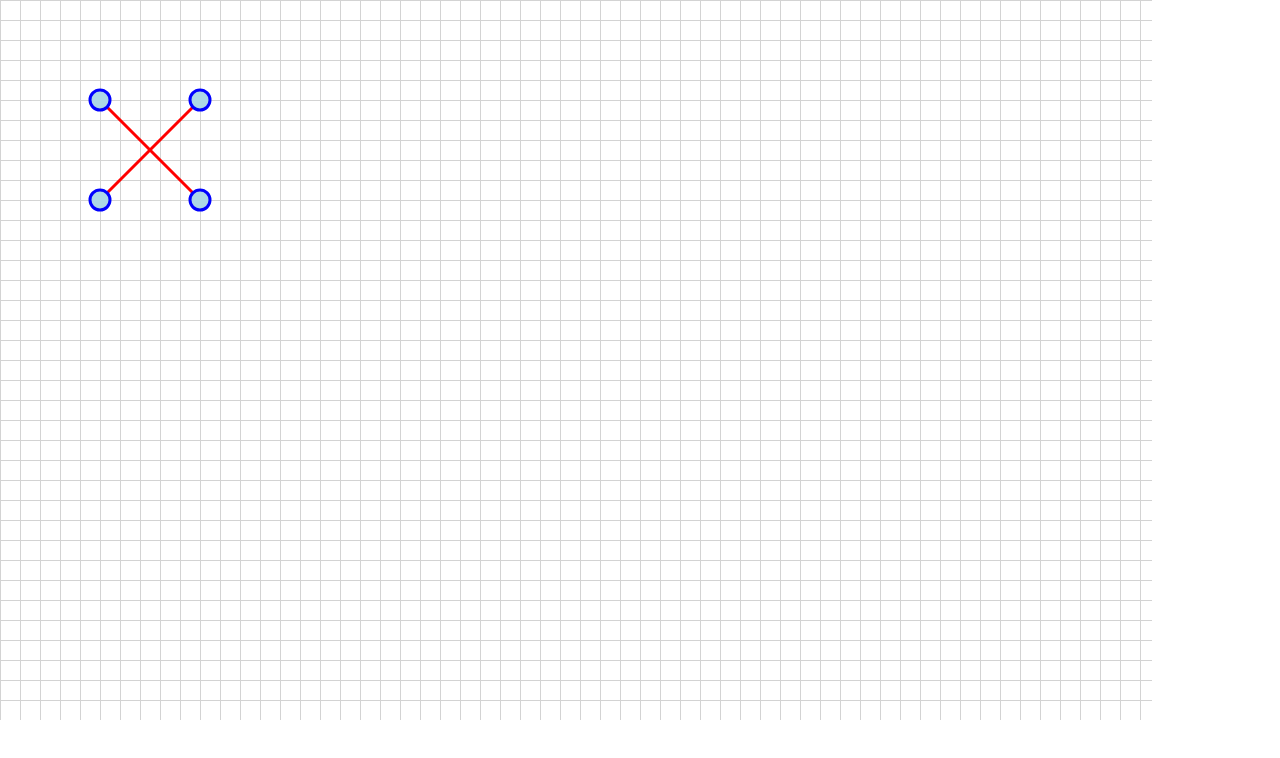
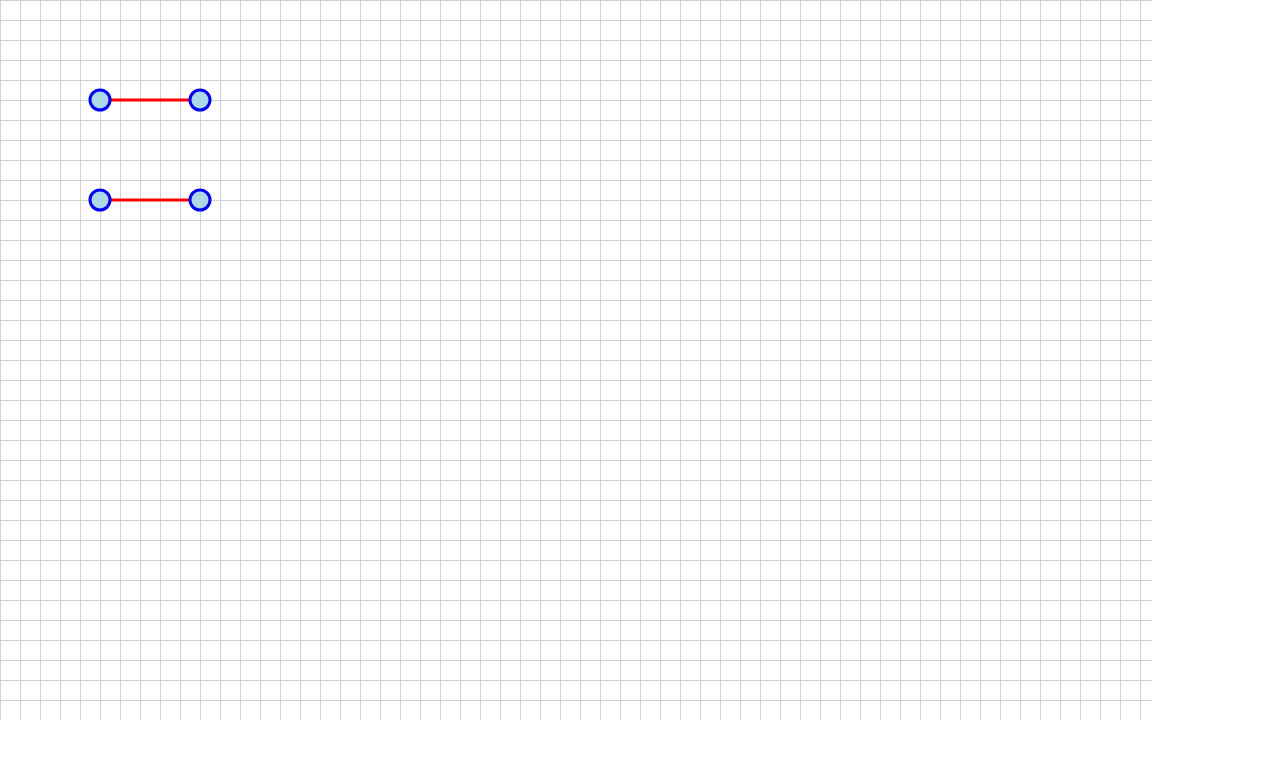
Before and after one commit to petterdaae/graphy, a React (Create React App) app: page / in a window 1280 px wide. Shown: the top 758 px of the page. Built offline with nearby package versions, Linux system fonts and the light colour scheme.

Commit message:
Refactor

```diff
--- a/src/App.tsx
+++ b/src/App.tsx
@@ -1,5 +1,5 @@
 import { useState } from "react";
-import Workboard from "./components/Workboard";
+import { Workboard, Node, Edge } from "./components/Workboard";
 
 const NODE_RADIUS = 10;
 const NODE_FILL = "lightblue";
@@ -9,21 +9,21 @@ const BOARD_WIDTH = 3000;
 const BOARD_HEIGHT = 3000;
 
 function App() {
-  const [nodes, setNodes] = useState<number[][]>([
-    [100, 100, 0],
-    [200, 200, 1],
-    [100, 200, 2],
-    [200, 100, 3],
+  const [nodes, setNodes] = useState<Node[]>([
+    { xPos: 100, yPos: 100 },
+    { xPos: 200, yPos: 100 },
+    { xPos: 100, yPos: 200 },
+    { xPos: 200, yPos: 200 },
   ]);
-  const [edges, setEdges] = useState<number[][]>([
-    [0, 1, 1],
-    [2, 3, 2],
+  const [edges, setEdges] = useState<Edge[]>([
+    { fromIndex: 0, toIndex: 1 },
+    { fromIndex: 2, toIndex: 3 },
   ]);
   return (
     <div>
       <Workboard
         onClick={(x, y) => {
-          setNodes((prev) => [...prev, [x, y, prev.length]]);
+          setNodes((prev) => [...prev, { xPos: x, yPos: y }]);
         }}
         nodes={nodes}
         nodeRadius={NODE_RADIUS}
--- a/src/components/Workboard.tsx
+++ b/src/components/Workboard.tsx
@@ -19,10 +19,20 @@ const Board = styled.div`
     linear-gradient(to bottom, lightgrey 1px, transparent 1px);
 `;
 
+interface Node {
+  xPos: number;
+  yPos: number;
+}
+
+interface Edge {
+  fromIndex: number;
+  toIndex: number;
+}
+
 interface Props {
   onClick: (x: number, y: number) => void;
-  nodes: number[][];
-  edges: number[][];
+  nodes: Node[];
+  edges: Edge[];
   nodeRadius: number;
   nodeFill: string;
   nodeStroke: string;
@@ -62,22 +72,22 @@ function Workboard({
     <Wrapper ref={wrapperRef}>
       <Board ref={boardRef} onClick={onBoardClick}>
         <svg height={boardHeight} width={boardWidth}>
-          {edges.map(([from, to, key]) => (
+          {edges.map((edge, index) => (
             <line
-              key={key}
-              x1={nodes[from][0]}
-              y1={nodes[from][1]}
-              x2={nodes[to][0]}
-              y2={nodes[to][1]}
+              key={index}
+              x1={nodes[edge.fromIndex].xPos}
+              y1={nodes[edge.fromIndex].yPos}
+              x2={nodes[edge.toIndex].xPos}
+              y2={nodes[edge.toIndex].yPos}
               stroke="red"
               strokeWidth={3}
             />
           ))}
-          {nodes.map((node) => (
+          {nodes.map((node, index) => (
             <circle
-              key={node[2]}
-              cx={node[0]}
-              cy={node[1]}
+              key={index}
+              cx={node.xPos}
+              cy={node.yPos}
               r={nodeRadius}
               stroke={nodeStroke}
               strokeWidth={nodeStrokeWidth}
@@ -90,4 +100,5 @@ function Workboard({
   );
 }
 
-export default Workboard;
+export { Workboard };
+export type { Node, Edge };
```
